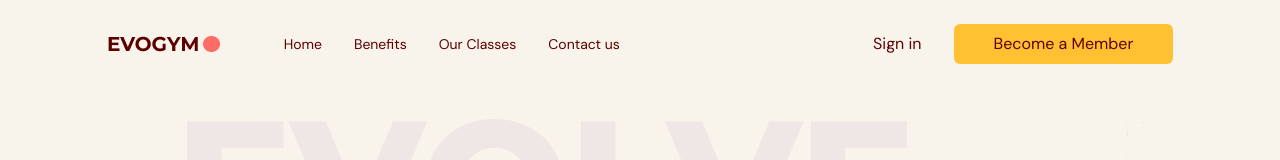
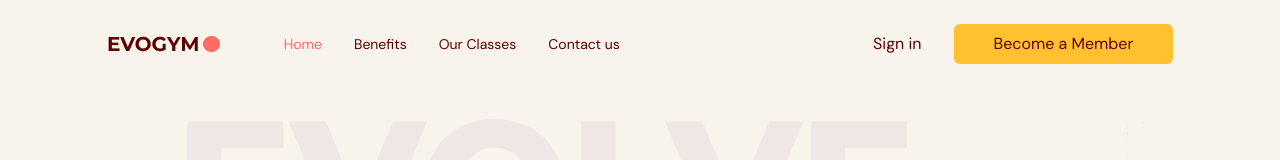
Before and after one commit to petyaNikleva/gym-app, a React (Vite) app: page / in a window 1280 px wide. Shown: the top 160 px of the page. Built offline with nearby package versions, Linux system fonts and the light colour scheme.

Commit message:
fix nav color when in certain page

```diff
--- a/src/scenes/navbar/Link.tsx
+++ b/src/scenes/navbar/Link.tsx
@@ -16,7 +16,7 @@ const Link = ({
 
   return (
     <AnchorLink
-      className={`${selectedPage === lowerCasePage} ? "text-primary-500" : "" }
+      className={`${selectedPage === lowerCasePage ? "text-primary-500" : "" }
       transition duration-500 hover:text-primary-300
       `}
       href={`#${lowerCasePage}`}
```
